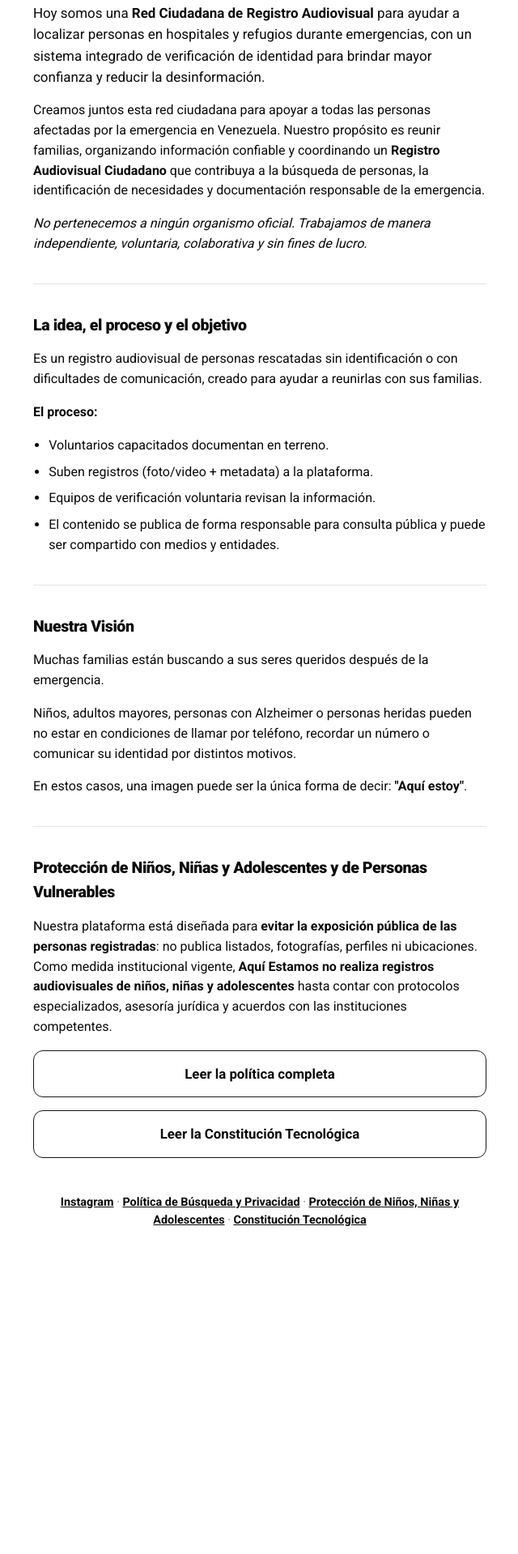
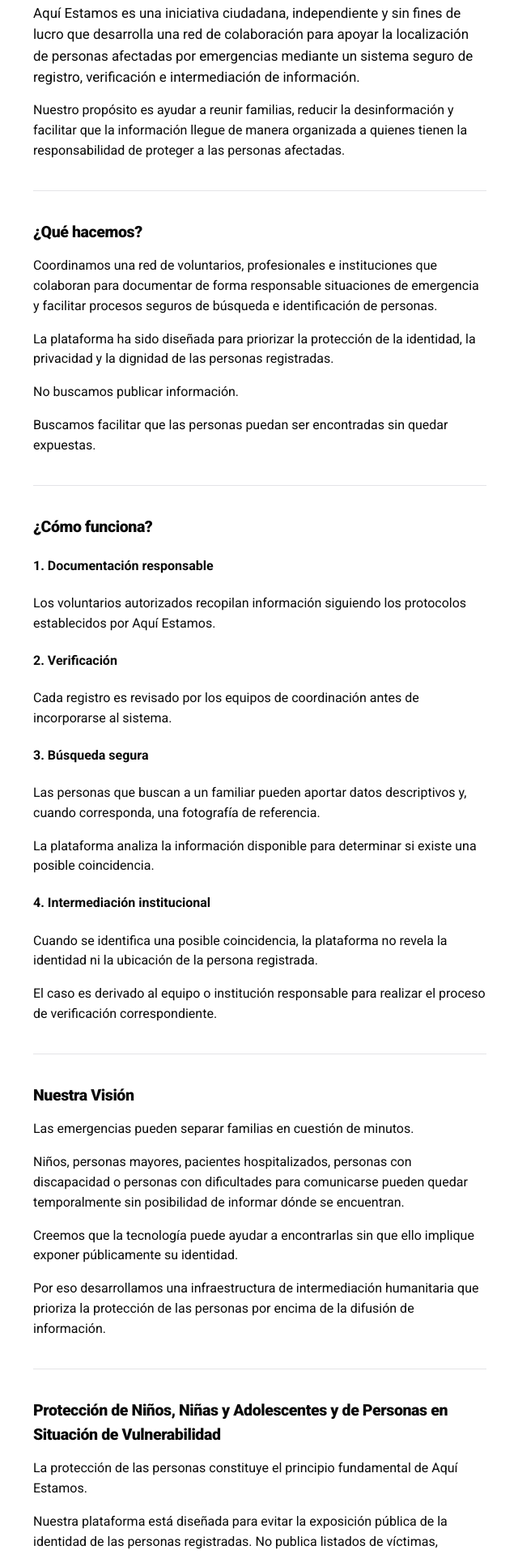
Before and after one commit to AQUI-ESTAMOS-VZLA/aqui-estamos-front, a Next.js app: page / in a window 1280 px wide. Shown: the part 640-2559 px from the top of the page at 81% size, without its empty margins (319-959 px from the left). Before the commit the page ends 2222 px from the top, so only its background shows below. Built offline with nearby package versions, Linux system fonts and the light colour scheme.

Commit message:
cambios página principal

```diff
--- a/app/page.tsx
+++ b/app/page.tsx
@@ -1,21 +1,25 @@
-'use client';
-import Link from 'next/link';
-import { useEffect, useState } from 'react';
-import { getConfig } from '@/lib/config';
+"use client";
+import Link from "next/link";
+import { useEffect, useState } from "react";
+import { getConfig } from "@/lib/config";
 
 export default function Home() {
-  const [instagram, setInstagram] = useState('#');
+  const [instagram, setInstagram] = useState("#");
   useEffect(() => {
     setInstagram(getConfig().instagramUrl);
   }, []);
 
   return (
     <main className="wrap">
-      <img className="hero-img" src="/assets/images/image01.jpg" alt="Aqui Estamos Venezuela" />
+      <img
+        className="hero-img"
+        src="/assets/images/image01.jpg"
+        alt="Aqui Estamos Venezuela"
+      />
       <h1>Aqui Estamos Venezuela</h1>
       <h2>
-        Aquí Estamos vuelve a reactivarse. Una iniciativa que logró reunir a muchas familias durante
-        la tragedia de Vargas en 1999.
+        Red Ciudadana para la Localización Segura de Personas durante
+        Emergencias
       </h2>
 
       <ul className="buttons">
@@ -54,66 +58,121 @@
       </ul>
 
       <p className="lead">
-        Hoy somos una <strong>Red Ciudadana de Registro Audiovisual</strong> para ayudar a localizar
-        personas en hospitales y refugios durante emergencias, con un sistema integrado de
-        verificación de identidad para brindar mayor confianza y reducir la desinformación.
+        Aquí Estamos es una iniciativa ciudadana, independiente y sin fines de
+        lucro que desarrolla una red de colaboración para apoyar la localización
+        de personas afectadas por emergencias mediante un sistema seguro de
+        registro, verificación e intermediación de información.
       </p>
       <p>
-        Creamos juntos esta red ciudadana para apoyar a todas las personas afectadas por la
-        emergencia en Venezuela. Nuestro propósito es reunir familias, organizando información
-        confiable y coordinando un <strong>Registro Audiovisual Ciudadano</strong> que contribuya a la
-        búsqueda de personas, la identificación de necesidades y documentación responsable de la
-        emergencia.
-      </p>
-      <p>
-        <em>
-          No pertenecemos a ningún organismo oficial. Trabajamos de manera independiente, voluntaria,
-          colaborativa y sin fines de lucro.
-        </em>
+        Nuestro propósito es ayudar a reunir familias, reducir la desinformación
+        y facilitar que la información llegue de manera organizada a quienes
+        tienen la responsabilidad de proteger a las personas afectadas.
       </p>
 
       <hr className="divider" />
 
-      <h3>La idea, el proceso y el objetivo</h3>
+      <h3>¿Qué hacemos?</h3>
       <p>
-        Es un registro audiovisual de personas rescatadas sin identificación o con dificultades de
-        comunicación, creado para ayudar a reunirlas con sus familias.
+        Coordinamos una red de voluntarios, profesionales e instituciones que
+        colaboran para documentar de forma responsable situaciones de emergencia
+        y facilitar procesos seguros de búsqueda e identificación de personas.
       </p>
       <p>
-        <strong>El proceso:</strong>
+        La plataforma ha sido diseñada para priorizar la protección de la
+        identidad, la privacidad y la dignidad de las personas registradas.
       </p>
-      <ul className="steps">
-        <li>Voluntarios capacitados documentan en terreno.</li>
-        <li>Suben registros (foto/video + metadata) a la plataforma.</li>
-        <li>Equipos de verificación voluntaria revisan la información.</li>
-        <li>
-          El contenido se publica de forma responsable para consulta pública y puede ser compartido
-          con medios y entidades.
-        </li>
-      </ul>
+      <p>No buscamos publicar información.</p>
+      <p>
+        Buscamos facilitar que las personas puedan ser encontradas sin quedar
+        expuestas.
+      </p>
+
+      <hr className="divider" />
+
+      <h3>¿Cómo funciona?</h3>
+      <span>
+        <h4>1. Documentación responsable</h4>
+        <p>
+          Los voluntarios autorizados recopilan información siguiendo los
+          protocolos establecidos por Aquí Estamos.
+        </p>
+      </span>
+      <span>
+        <h4>2. Verificación</h4>
+        <p>
+          Cada registro es revisado por los equipos de coordinación antes de
+          incorporarse al sistema.
+        </p>
+      </span>
+      <span>
+        <h4>3. Búsqueda segura</h4>
+        <p>
+          Las personas que buscan a un familiar pueden aportar datos
+          descriptivos y, cuando corresponda, una fotografía de referencia.
+        </p>
+        <p>
+          La plataforma analiza la información disponible para determinar si
+          existe una posible coincidencia.
+        </p>
+      </span>
+      <span>
+        <h4>4. Intermediación institucional</h4>
+        <p>
+          Cuando se identifica una posible coincidencia, la plataforma no revela
+          la identidad ni la ubicación de la persona registrada.
+        </p>
+        <p>
+          El caso es derivado al equipo o institución responsable para realizar
+          el proceso de verificación correspondiente.
+        </p>
+      </span>
 
       <hr className="divider" />
 
       <h3>Nuestra Visión</h3>
-      <p>Muchas familias están buscando a sus seres queridos después de la emergencia.</p>
+      <p>Las emergencias pueden separar familias en cuestión de minutos.</p>
       <p>
-        Niños, adultos mayores, personas con Alzheimer o personas heridas pueden no estar en
-        condiciones de llamar por teléfono, recordar un número o comunicar su identidad por distintos
-        motivos.
+        Niños, personas mayores, pacientes hospitalizados, personas con
+        discapacidad o personas con dificultades para comunicarse pueden quedar
+        temporalmente sin posibilidad de informar dónde se encuentran.
       </p>
       <p>
-        En estos casos, una imagen puede ser la única forma de decir: <strong>&quot;Aquí estoy&quot;</strong>.
+        Creemos que la tecnología puede ayudar a encontrarlas sin que ello
+        implique exponer públicamente su identidad.
+      </p>
+      <p>
+        Por eso desarrollamos una infraestructura de intermediación humanitaria
+        que prioriza la protección de las personas por encima de la difusión de
+        información.
       </p>
 
       <hr className="divider" />
 
-      <h3>Protección de Niños, Niñas y Adolescentes y de Personas Vulnerables</h3>
+      <h3>
+        Protección de Niños, Niñas y Adolescentes y de Personas en Situación de
+        Vulnerabilidad
+      </h3>
       <p>
-        Nuestra plataforma está diseñada para <strong>evitar la exposición pública de las personas
-        registradas</strong>: no publica listados, fotografías, perfiles ni ubicaciones. Como medida
-        institucional vigente, <strong>Aquí Estamos no realiza registros audiovisuales de niños, niñas
-        y adolescentes</strong> hasta contar con protocolos especializados, asesoría jurídica y
-        acuerdos con las instituciones competentes.
+        La protección de las personas constituye el principio fundamental de
+        Aquí Estamos.
+      </p>
+      <p>
+        Nuestra plataforma está diseñada para evitar la exposición pública de la
+        identidad de las personas registradas. No publica listados de víctimas,
+        galerías de fotografías, perfiles individuales ni ubicaciones.
+      </p>
+      <p>
+        Como medida institucional vigente, Aquí Estamos{" "}
+        <strong>
+          no realiza registros audiovisuales de niños, niñas y adolescentes
+        </strong>
+        ni incorpora información que permita su identificación directa o
+        indirecta, hasta contar con protocolos especializados, asesoría jurídica
+        y acuerdos con las instituciones competentes.
+      </p>
+      <p>
+        Esta decisión forma parte de nuestro compromiso con la protección de la
+        infancia y con el desarrollo responsable de tecnología humanitaria.
       </p>
       <p>
         <Link className="btn" href="/proteccion-menores" role="button">
@@ -126,6 +185,16 @@
         </Link>
       </p>
 
+      <hr className="divider" />
+
+      <h3>Independencia</h3>
+
+      <p>Aquí Estamos no pertenece a ningún organismo oficial.</p>
+      <p>
+        Somos una iniciativa ciudadana, independiente, colaborativa y sin fines
+        de lucro.
+      </p>
+
       <footer>
         <a href={instagram} target="_blank" rel="noopener noreferrer">
           Instagram
@@ -133,7 +202,9 @@
         &nbsp;·&nbsp;
         <Link href="/privacidad">Política de Búsqueda y Privacidad</Link>
         &nbsp;·&nbsp;
-        <Link href="/proteccion-menores">Protección de Niños, Niñas y Adolescentes</Link>
+        <Link href="/proteccion-menores">
+          Protección de Niños, Niñas y Adolescentes
+        </Link>
         &nbsp;·&nbsp;
         <Link href="/constitucion-tecnologica">Constitución Tecnológica</Link>
       </footer>
```
